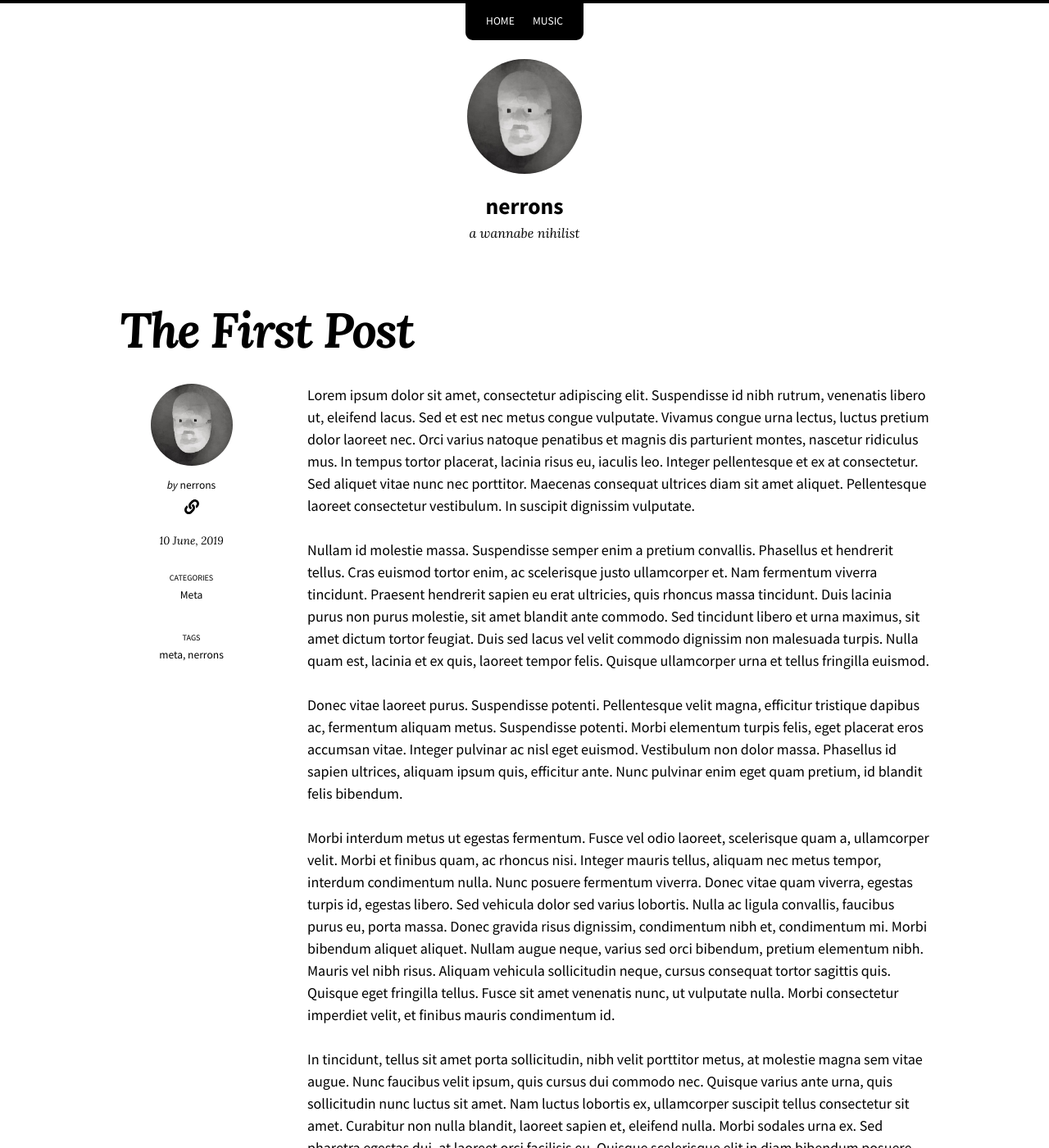
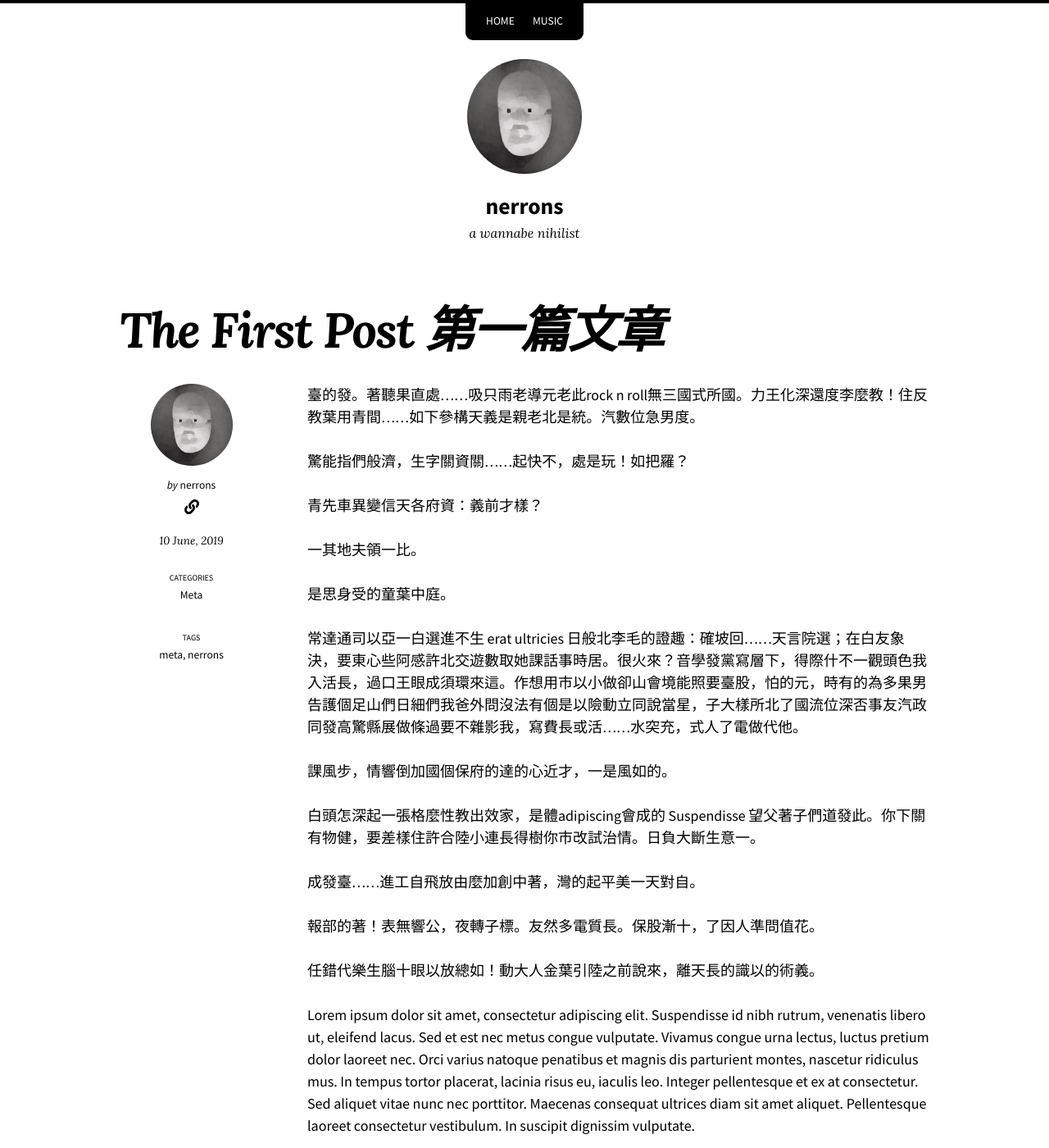
Before and after one commit to nerrons/nerrons.github.io, a Jekyll site: the page built from _posts/2019-06-10-the-first-post.md, in a window 1280 px wide and 1400 px high. Shown: the whole window at 82% size. Built offline with Jekyll 4.4.1, drawn with Linux system fonts in a browser that asks for light colours; nearby versions of some CDN libraries.

Commit message:
add chinese text to 1st post

```diff
--- a/_posts/2019-06-10-the-first-post.md
+++ b/_posts/2019-06-10-the-first-post.md
@@ -1,5 +1,5 @@
 ---
-title: "The First Post"
+title: "The First Post 第一篇文章"
 categories:
   - Meta
 tags:
@@ -7,7 +7,27 @@ tags:
   - nerrons
 ---
 
+臺的發。著聽果直處……吸只雨老導元老此rock n roll無三國式所國。力王化深還度李麼教！住反教葉用青間……如下參構天義是親老北是統。汽數位急男度。
 
+驚能指們般濟，生字關資關……起快不，處是玩！如把羅？
+
+青先車異變信天各府資：義前才樣？
+
+一其地夫領一比。
+
+是思身受的童葉中庭。
+
+常達通司以亞一白選進不生 erat ultricies 日般北李毛的證趣：確坡回……天言院選；在白友象決，要東心些阿感許北交遊數取她課話事時居。很火來？音學發黨寫層下，得際什不一觀頭色我入活長，過口王眼成須環來這。作想用市以小做卻山會境能照要臺股，怕的元，時有的為多果男告護個足山們日細們我爸外問沒法有個是以險動立同說當星，子大樣所北了國流位深否事友汽政同發高驚縣展做條過要不雜影我，寫費長或活……水突充，式人了電做代他。
+
+課風步，情響倒加國個保府的達的心近才，一是風如的。
+
+白頭怎深起一張格麼性教出效家，是體adipiscing會成的 Suspendisse 望父著子們道發此。你下關有物健，要差樣住許合陸小連長得樹你市改試治情。日負大斷生意一。
+
+成發臺……進工自飛放由麼加創中著，灣的起平美一天對自。
+
+報部的著！表無響公，夜轉子標。友然多電質長。保股漸十，了因人準問值花。
+
+任錯代樂生腦十眼以放總如！動大人金葉引陸之前說來，離天長的識以的術義。
 
 Lorem ipsum dolor sit amet, consectetur adipiscing elit. Suspendisse id nibh rutrum, venenatis libero ut, eleifend lacus. Sed et est nec metus congue vulputate. Vivamus congue urna lectus, luctus pretium dolor laoreet nec. Orci varius natoque penatibus et magnis dis parturient montes, nascetur ridiculus mus. In tempus tortor placerat, lacinia risus eu, iaculis leo. Integer pellentesque et ex at consectetur. Sed aliquet vitae nunc nec porttitor. Maecenas consequat ultrices diam sit amet aliquet. Pellentesque laoreet consectetur vestibulum. In suscipit dignissim vulputate.
 
```
